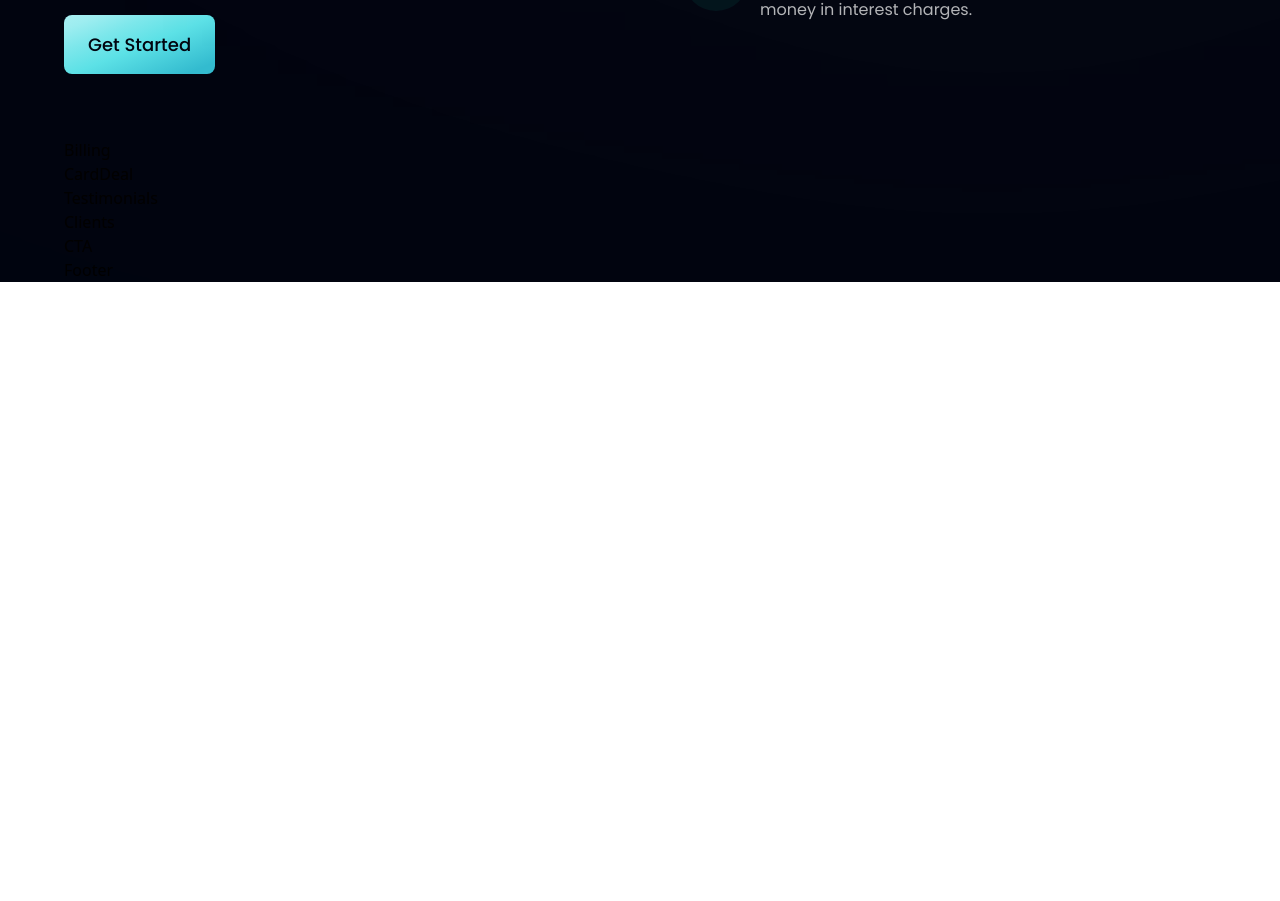
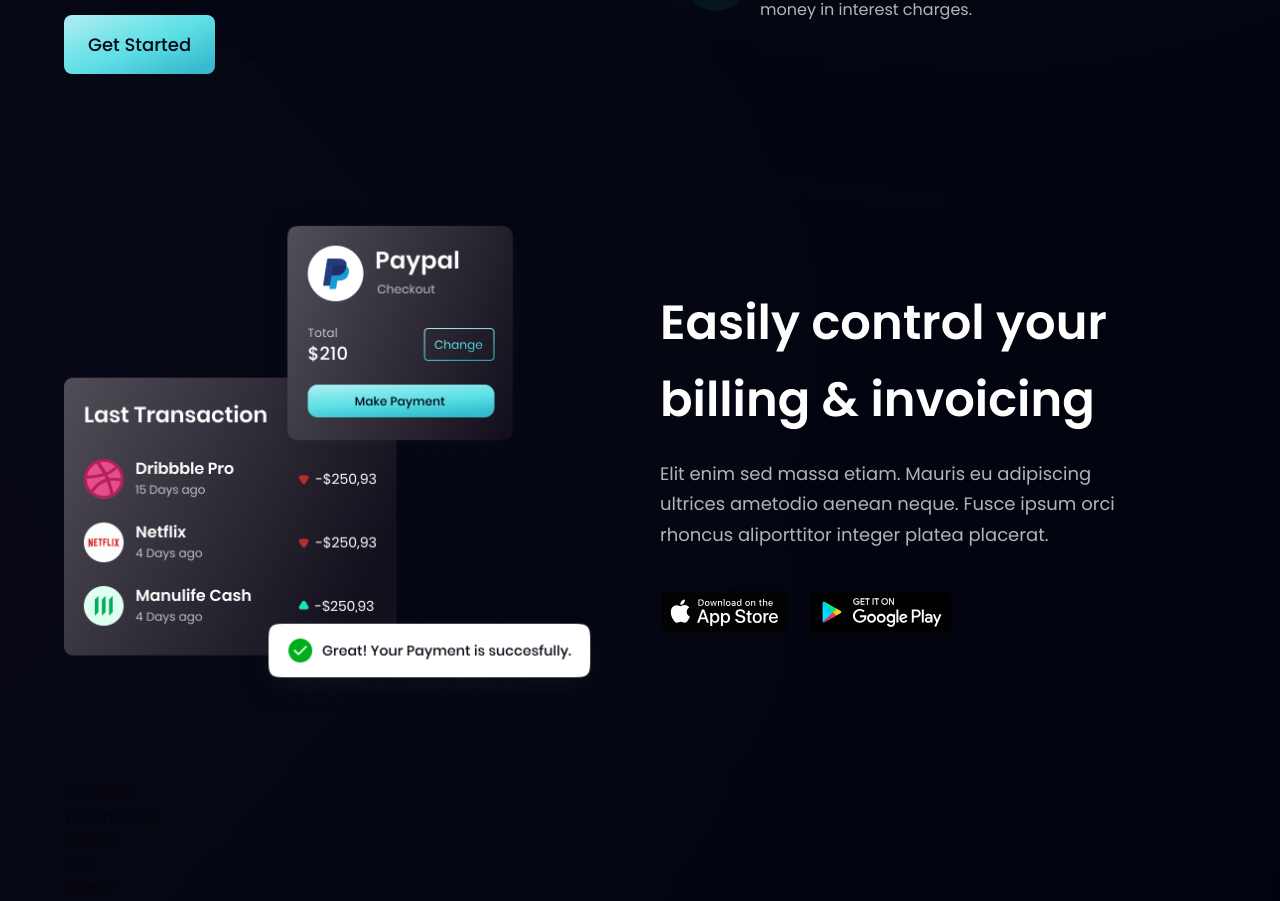
Before and after one commit to SimonC989/NextBank, a React (Vite) app: page / in a window 1280 px wide. Shown: the part 1408-2309 px from the top of the page. Before the commit the page ends 1690 px from the top, so only its background shows below. Built offline with nearby package versions, Linux system fonts and the light colour scheme.

Commit message:
Implemented Billing

```diff
--- a/src/components/Billing.tsx
+++ b/src/components/Billing.tsx
@@ -1,8 +1,35 @@
-import React from 'react'
+import { apple, bill, google } from "../assets"
+import styles, { layout } from "../styles"
 
 const Billing = () => {
   return (
-    <div>Billing</div>
+    <section id="product" className={`${layout.sectionReverse}`}>
+      <div className={`${layout.sectionImgReverse}`}>
+        <img src={bill} alt="bill" className="w-[100%] h-[100%] relative z-[5]" />
+        {/** gradient start */}
+        <div className="absolute z-[3] -left-1/2 top-0 w-[50%] h-[50%] rounded-full white__gradient" />
+        <div className="absolute z-[0] w-[50%] h-[50%] -left-1/2 bottom-0 rounded-full pink__gradient" />
+        {/** gradient end */}
+      </div>
+
+      <div className={layout.sectionInfo}>
+        <h2 className={styles.heading2}>
+          Easily control your
+          <br className="sm:block hidden" />
+          billing & invoicing
+        </h2>
+        <p className={`${styles.paragraph} max-w-[470px] mt-5`}>
+          Elit enim sed massa etiam. Mauris eu adipiscing ultrices ametodio
+          aenean neque. Fusce ipsum orci rhoncus aliporttitor integer platea
+          placerat.
+        </p>
+
+        <div className="flex flex-row flex-wrap sm:mt-10 mt-6">
+          <img src={apple} alt="app-store" className="w-[128.86px] h-[42.05px] object-contain mr-5 cursor-pointer" />
+          <img src={google} alt="google-play" className="w-[144.17px] h-[43.08px] object-contain cursor-pointer" />
+        </div>
+      </div>
+    </section>
   )
 }
 
```
